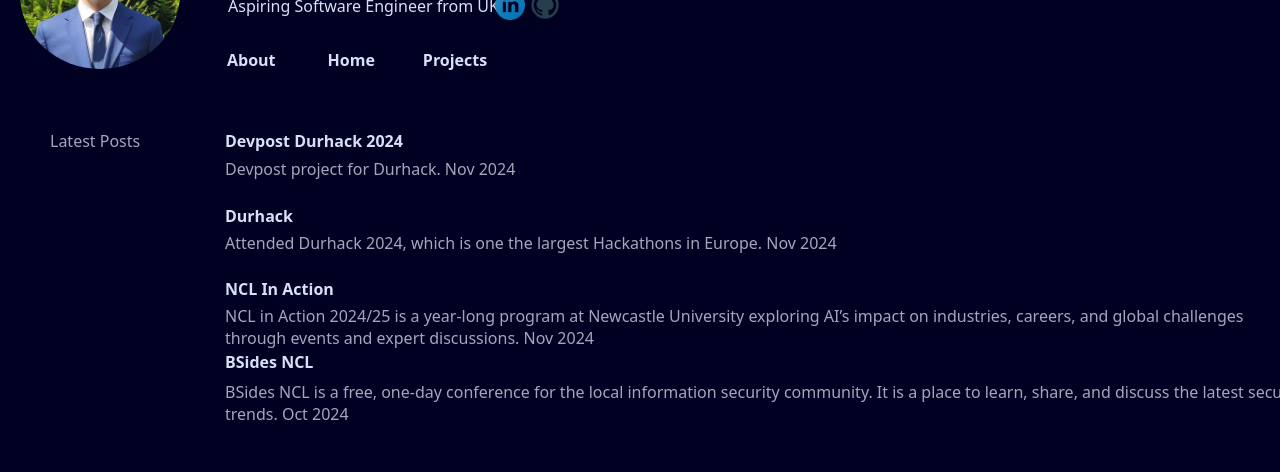
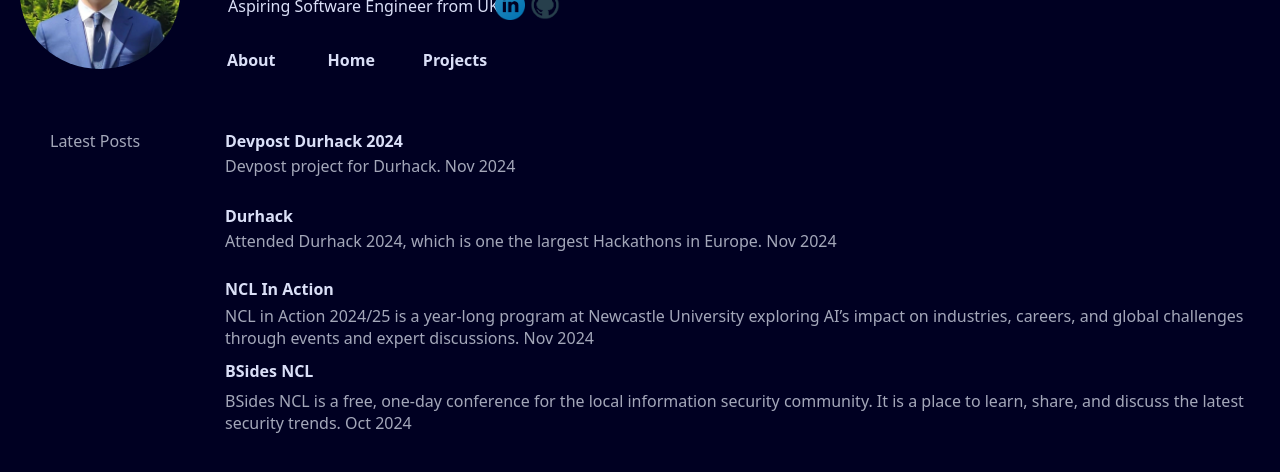
Before and after one commit to RyanDuong0/ryanduong0.github.io, a plain HTML site: page index.html in a window 1280 px wide. Shown: the part 136-608 px from the top of the page. Drawn offline with Linux system fonts and the light colour scheme.

Commit message:
Changed relative to absolute in app.css

```diff
--- a/app.css
+++ b/app.css
@@ -167,9 +167,9 @@ body{
     color: #dadff7;
     filter: brightness(75%);
     font-family: system-ui, -apple-system, BlinkMacSystemFont, 'Segoe UI', Roboto, Oxygen, Ubuntu, Cantarell, 'Open Sans', 'Helvetica Neue', sans-serif;
-    position: relative;
-    left: 217px;
-    top: 10px;
+    position: absolute;
+    left: 225px;
+    top: 275px;
 }
 #durhackPost{
     color: #dadff7;
@@ -186,9 +186,9 @@ body{
     color: #dadff7;
     filter: brightness(75%);
     font-family: system-ui, -apple-system, BlinkMacSystemFont, 'Segoe UI', Roboto, Oxygen, Ubuntu, Cantarell, 'Open Sans', 'Helvetica Neue', sans-serif;
-    position: relative;
-    left: 217px;
-    top: 46px;
+    position: absolute;
+    left: 225px;
+    top: 350px;
 }
 #nclInAction{
     color: #dadff7;
@@ -214,7 +214,7 @@ body{
     font-family: system-ui, -apple-system, BlinkMacSystemFont, 'Segoe UI', Roboto, Oxygen, Ubuntu, Cantarell, 'Open Sans', 'Helvetica Neue', sans-serif;
     position: absolute;
     left: 182px;
-    top: 426px;
+    top: 435px;
 }
 .bsidesNCL:hover:before{
     width: 42%;
@@ -224,7 +224,7 @@ body{
     color: #dadff7;
     font-family: system-ui, -apple-system, BlinkMacSystemFont, 'Segoe UI', Roboto, Oxygen, Ubuntu, Cantarell, 'Open Sans', 'Helvetica Neue', sans-serif;
     filter: brightness(75%);
-    position: relative;
-    left: 217px;
-    top: 157px;
+    position: absolute;
+    left: 225px;
+    top: 510px;
 }
```
